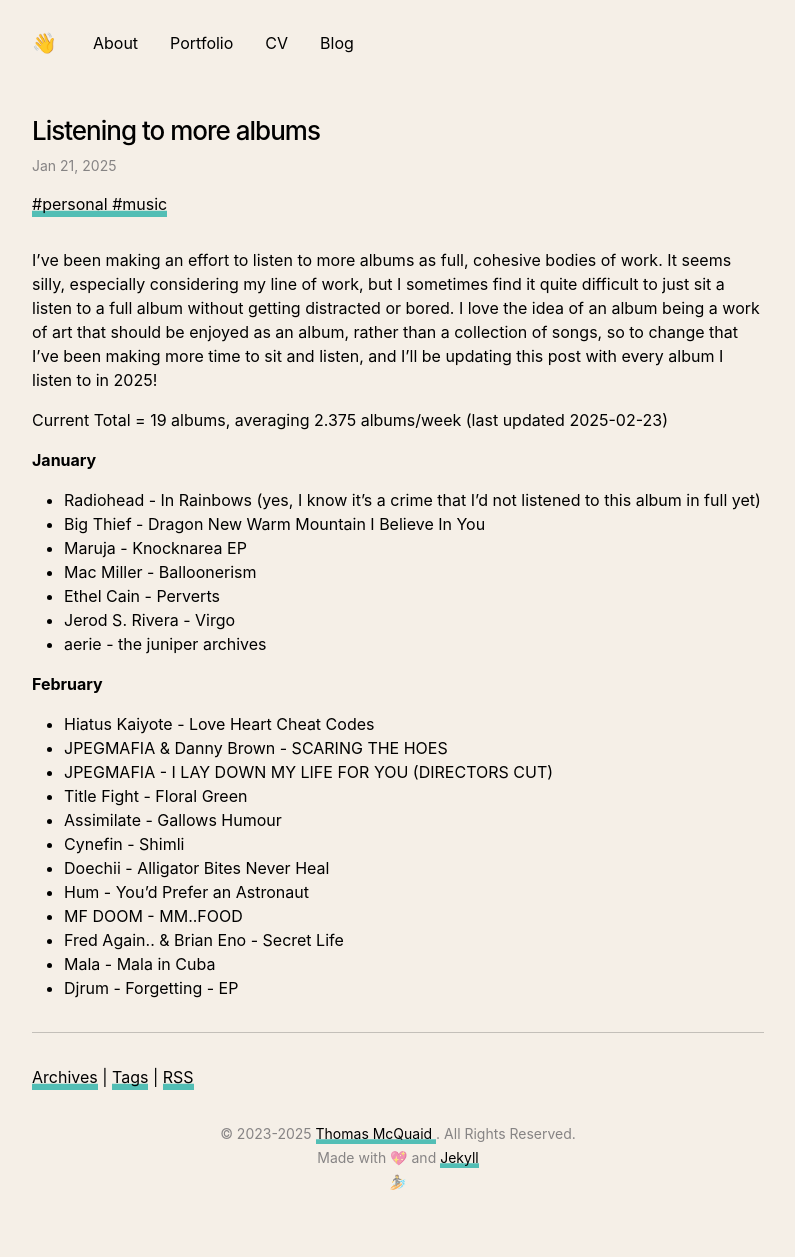
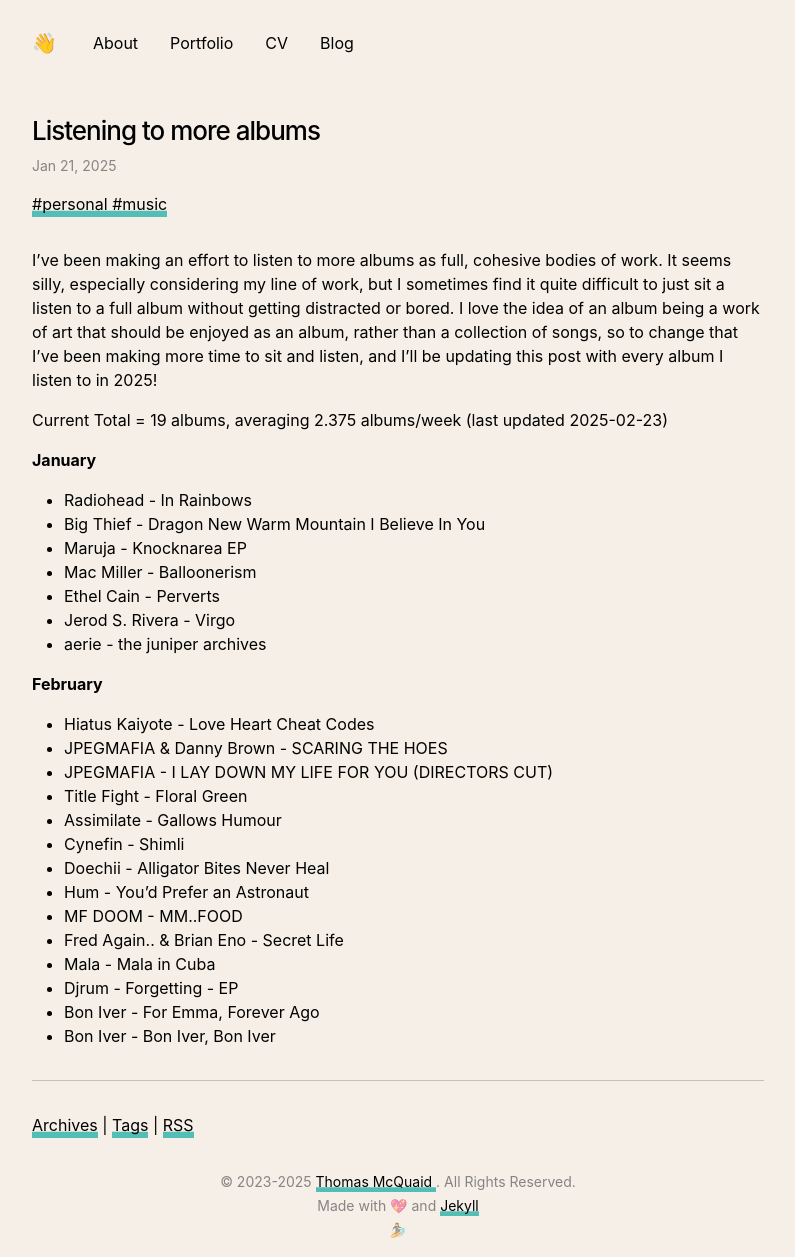
Before and after one commit to thomasmcquaidee/thomasmcquaidee.github.io, a Jekyll site: the page built from _posts/2025-01-21-listening-to-more-albums.md, in a window 1280 px wide. Shown: the whole page, without its empty margins (242-1037 px from the left). Built offline with Jekyll 4.4.1, drawn with Linux system fonts in a browser that asks for light colours; before the commit the page ends 1209 px from its top, so only the background shows below that.

Commit message:
Update 2025-01-21-listening-to-more-albums.md

```diff
--- a/_posts/2025-01-21-listening-to-more-albums.md
+++ b/_posts/2025-01-21-listening-to-more-albums.md
@@ -13,7 +13,7 @@
 
 
 **January**
-- Radiohead - In Rainbows (yes, I know it's a crime that I'd not listened to this album in full yet)
+- Radiohead - In Rainbows
 - Big Thief - Dragon New Warm Mountain I Believe In You
 - Maruja - Knocknarea EP
 - Mac Miller - Balloonerism
@@ -34,3 +34,5 @@
 - Fred Again.. & Brian Eno - Secret Life
 - Mala - Mala in Cuba
 - Djrum - Forgetting - EP
+- Bon Iver - For Emma, Forever Ago
+- Bon Iver - Bon Iver, Bon Iver
```
